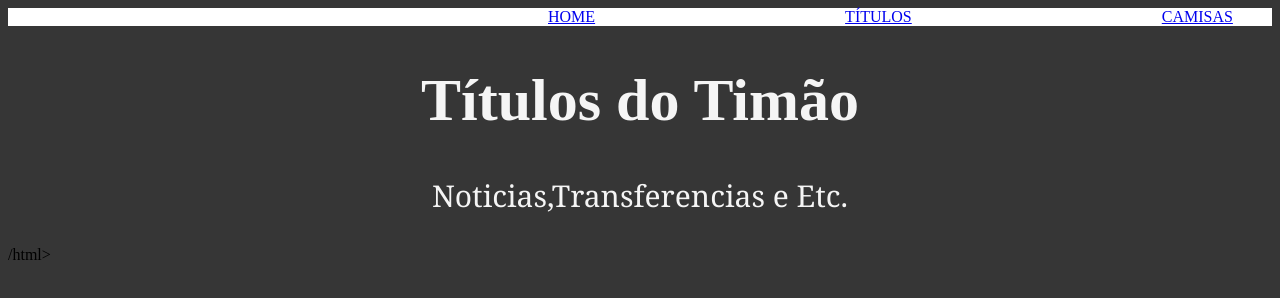
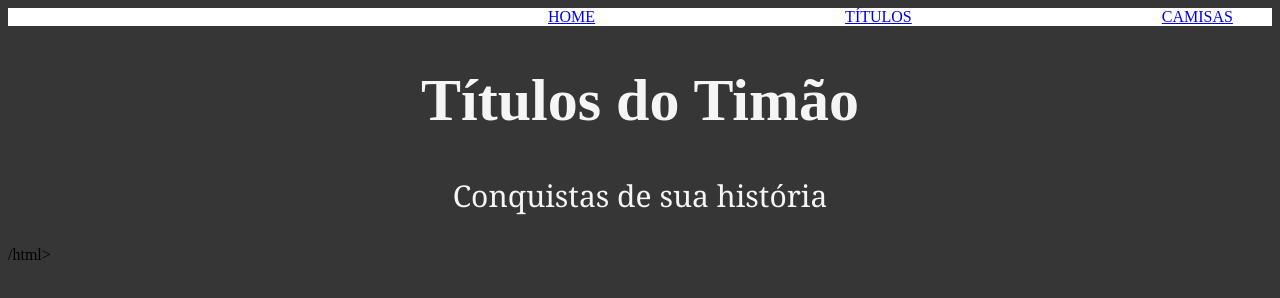
Before and after one commit to leon4rdosilv408/avvvaliacao3, a plain HTML site: page Títulos.html in a window 1280 px wide. Shown: the top 298 px of the page. Drawn offline with Linux system fonts and the light colour scheme.

Commit message:
afafafwfa

```diff
--- a/Títulos.html
+++ b/Títulos.html
@@ -15,7 +15,7 @@
         </ul>
     </header>
     <h1>Títulos do Timão</h1>
-    <p>Noticias,Transferencias e Etc.</p>
+    <p>Conquistas de sua história</p>
 
 
 </body>
```
